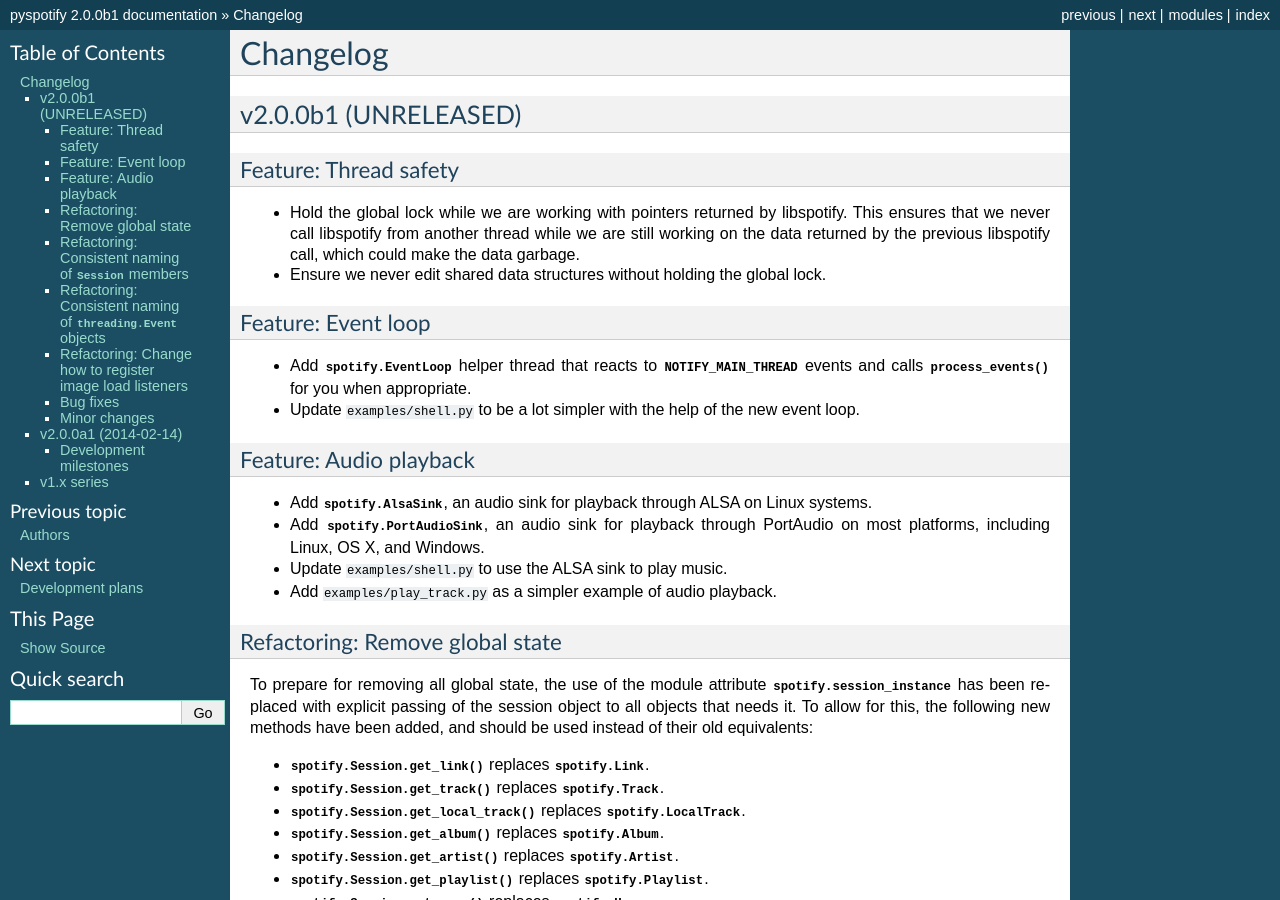
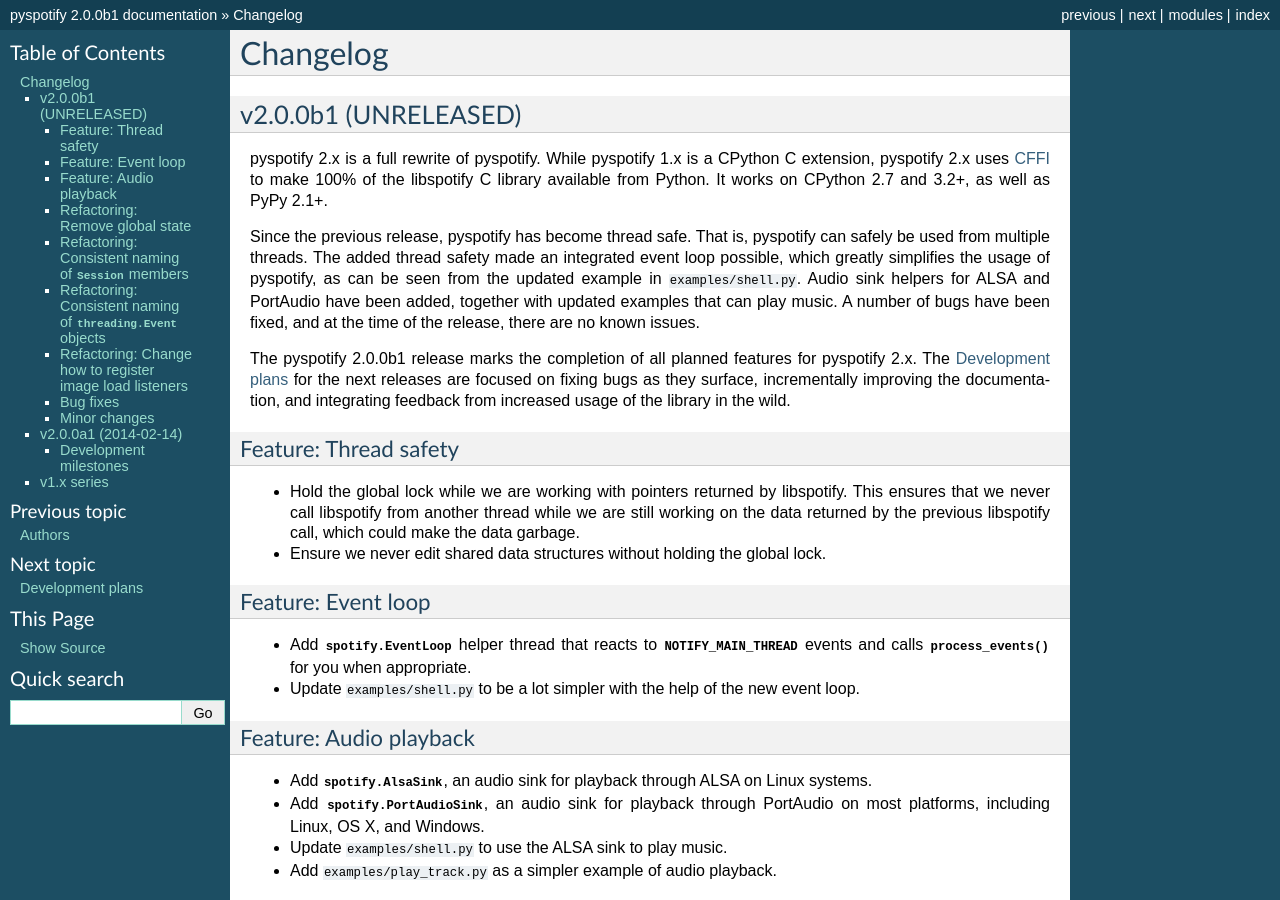
Before and after one commit to jodal/pyspotify, a Sphinx documentation site: the page built from docs/changelog.rst, in a window 1280 px wide and 900 px high. Built offline with Sphinx 7.4.7, drawn with Linux system fonts in a browser that asks for light colours; pages that are not in the unit, such as notebooks, are missing from menus.

Commit message:
docs: Add 2.0.0b1 summary

```diff
--- a/docs/changelog.rst
+++ b/docs/changelog.rst
@@ -4,6 +4,24 @@
 
 v2.0.0b1 (UNRELEASED)
 =====================
+
+pyspotify 2.x is a full rewrite of pyspotify. While pyspotify 1.x is a
+CPython C extension, pyspotify 2.x uses `CFFI <http://cffi.readthedocs.org/>`__
+to make 100% of the libspotify C library available from Python. It works on
+CPython 2.7 and 3.2+, as well as PyPy 2.1+.
+
+Since the previous release, pyspotify has become thread safe. That is,
+pyspotify can safely be used from multiple threads. The added thread safety
+made an integrated event loop possible, which greatly simplifies the usage of
+pyspotify, as can be seen from the updated example in ``examples/shell.py``.
+Audio sink helpers for ALSA and PortAudio have been added, together with
+updated examples that can play music. A number of bugs have been fixed, and at
+the time of the release, there are no known issues.
+
+The pyspotify 2.0.0b1 release marks the completion of all planned features for
+pyspotify 2.x. The :doc:`plans` for the next releases are focused on fixing
+bugs as they surface, incrementally improving the documentation, and
+integrating feedback from increased usage of the library in the wild.
 
 Feature: Thread safety
 ----------------------
```
